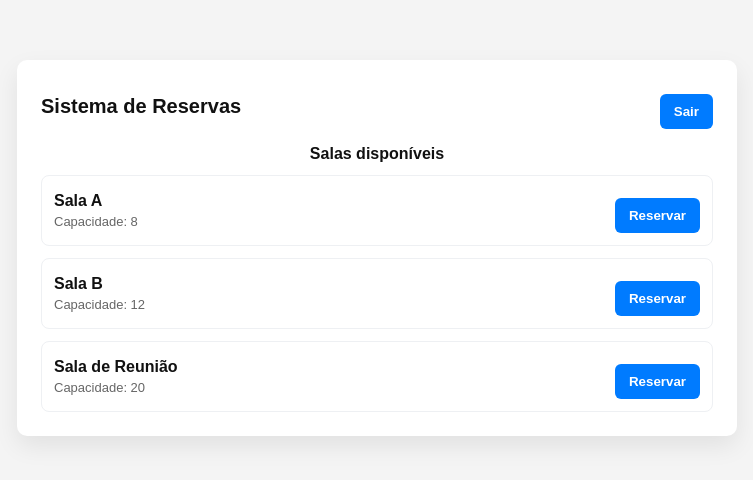
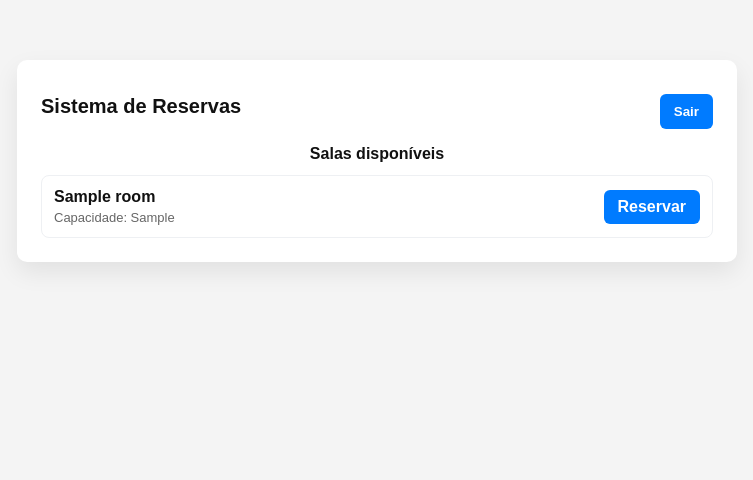
Before and after one commit to L4abareda/room_reserve_pastas, a PHP site: page /dashboard.php in a window 1280 px wide. Shown: the top 480 px of the page, without its empty margins (263-1016 px from the left). Run offline with PHP 8.4, Linux system fonts and the light colour scheme; the visitor is signed in with stand-in values (Sample User, id 1); tables that the repository leaves empty or names only in its code hold one stand-in row (values such as "Sample post").

Commit message:
qualquer

```diff
--- a/dashboard.php
+++ b/dashboard.php
@@ -9,11 +9,11 @@ if (!isset($_SESSION['user_id'])) {
     exit;
 }
 
+// Busca todas as salas no banco de dados
 $stmt = $pdo->query('SELECT * FROM rooms');
 $rooms = $stmt->fetchAll(PDO::FETCH_ASSOC);
 ?>
 
-<!-- HTMl lixo-->
 <!DOCTYPE html>
 <html lang="pt-BR">
 <head>
@@ -32,36 +32,25 @@ $rooms = $stmt->fetchAll(PDO::FETCH_ASSOC);
             <h2 style="margin-top:0;font-size:16px;">Salas disponíveis</h2>
 
             <ul style="list-style:none;padding:0;margin:0;display:flex;flex-direction:column;gap:12px;">
+                <?php foreach ($rooms as $room): ?>
                     <li style="display:flex;justify-content:space-between;align-items:center;padding:12px;border:1px solid #eef0f3;border-radius:8px;background:#fff;">
                         <div>
-                        <div style="font-weight:700;">Sala A</div>
-                        <div class="small" style="margin-top:4px;color:#666;">Capacidade: 8</div>
+                            <div style="font-weight:700;">
+                                <?= htmlspecialchars($room['name']) ?>
+                            </div>
+                            <div class="small" style="margin-top:4px;color:#666;">
+                                Capacidade: <?= htmlspecialchars($room['capacity']) ?>
+                            </div>
                         </div>
                         <div>
-                        <button type="button" onclick="alert('Reservar Sala A')">Reservar</button>
-                        <a href="reserve.php"></a>
+                            <!-- Botão funcional para reserva -->
+                            <a href="reserve.php?room_id=<?= urlencode($room['id']) ?>"
+                               style="display:inline-block;padding:8px 14px;background:#007BFF;color:#fff;border-radius:6px;text-decoration:none;font-weight:600;">
+                                Reservar
+                            </a>
                         </div>
                     </li>
-
-                <li style="display:flex;justify-content:space-between;align-items:center;padding:12px;border:1px solid #eef0f3;border-radius:8px;background:#fff;">
-                    <div>
-                        <div style="font-weight:700;">Sala B</div>
-                        <div class="small" style="margin-top:4px;color:#666;">Capacidade: 12</div>
-                    </div>
-                    <div>
-                        <button type="button" onclick="alert('Reservar Sala B')">Reservar</button>
-                    </div>
-                </li>
-
-                <li style="display:flex;justify-content:space-between;align-items:center;padding:12px;border:1px solid #eef0f3;border-radius:8px;background:#fff;">
-                    <div>
-                        <div style="font-weight:700;">Sala de Reunião</div>
-                        <div class="small" style="margin-top:4px;color:#666;">Capacidade: 20</div>
-                    </div>
-                    <div>
-                        <button type="button" onclick="alert('Reservar Sala de Reunião')">Reservar</button>
-                    </div>
-                </li>
+                <?php endforeach; ?>
             </ul>
         </main>
     </div>
```
Also changed, not shown: reserve.php (+62 -24 lines). Lines whose indentation alone changed are shown as unchanged.
